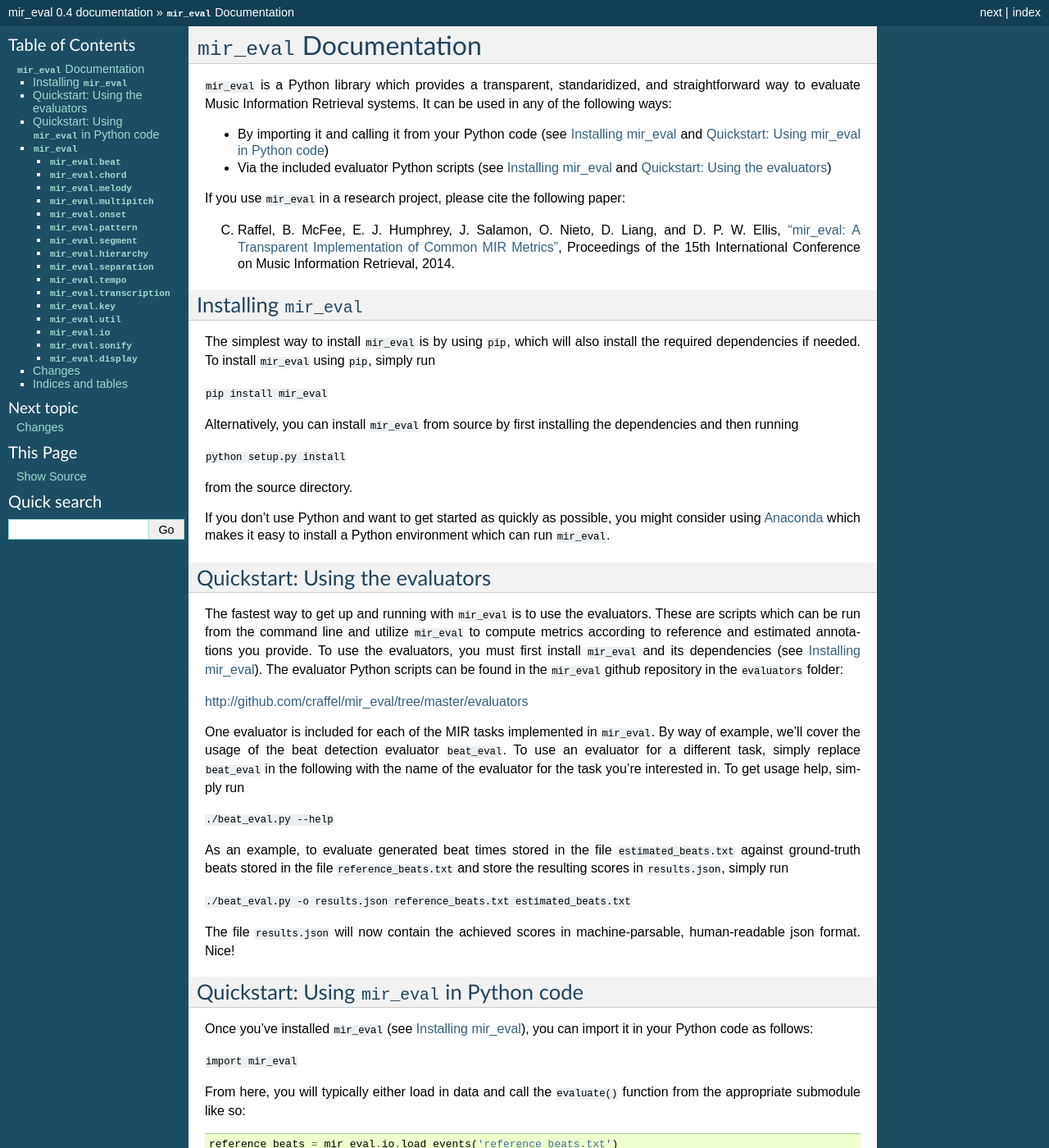
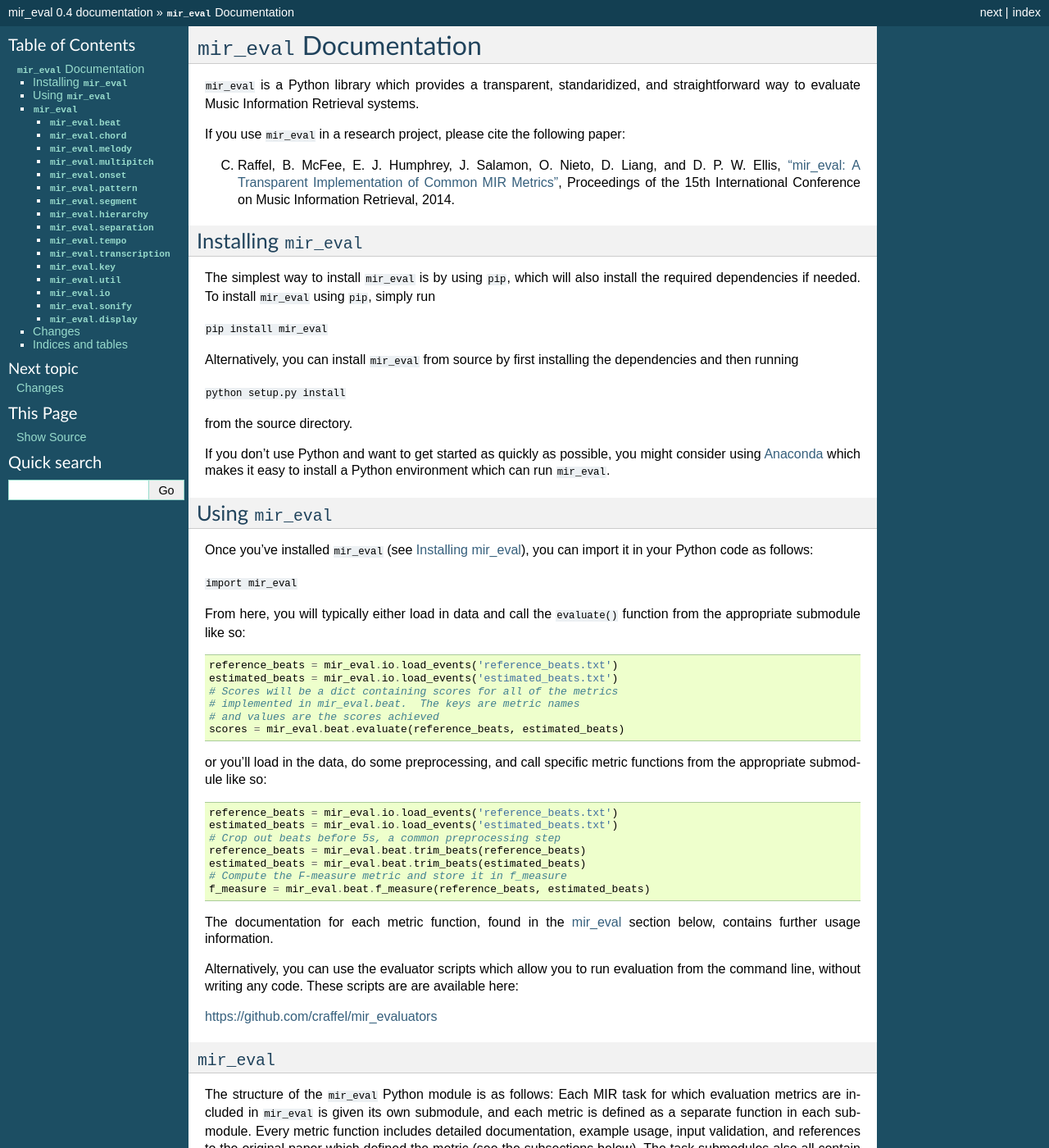
Before and after one commit to craffel/mir_eval, a Sphinx documentation site: the page built from docs/index.rst, in a window 1280 px wide and 1400 px high. Shown: the whole window at 82% size. Built offline with Sphinx 7.4.7, drawn with Linux system fonts in a browser that asks for light colours; formulas are drawn with MathJax 3.

Commit message:
Update documentation re: moved evaluators

```diff
--- a/docs/index.rst
+++ b/docs/index.rst
@@ -3,10 +3,6 @@
 **************************
 
 ``mir_eval`` is a Python library which provides a transparent, standaridized, and straightforward way to evaluate Music Information Retrieval systems.
-It can be used in any of the following ways:
-
-* By importing it and calling it from your Python code (see :ref:`installation` and :ref:`mir_eval_quickstart`)
-* Via the included evaluator Python scripts (see :ref:`installation` and :ref:`evaluators`)
 
 If you use ``mir_eval`` in a research project, please cite the following paper:
 
@@ -30,35 +26,7 @@ from the source directory.
 
 If you don't use Python and want to get started as quickly as possible, you might consider using `Anaconda <https://store.continuum.io/cshop/anaconda/>`_ which makes it easy to install a Python environment which can run ``mir_eval``.
 
-.. _evaluators:
-
-Quickstart: Using the evaluators
-================================
-
-The fastest way to get up and running with ``mir_eval`` is to use the evaluators.
-These are scripts which can be run from the command line and utilize ``mir_eval`` to compute metrics according to reference and estimated annotations you provide.
-To use the evaluators, you must first install ``mir_eval`` and its dependencies (see :ref:`installation`).
-The evaluator Python scripts can be found in the ``mir_eval`` github repository in the ``evaluators`` folder:
-
-http://github.com/craffel/mir_eval/tree/master/evaluators
-
-One evaluator is included for each of the MIR tasks implemented in ``mir_eval``.
-By way of example, we'll cover the usage of the beat detection evaluator ``beat_eval``.
-To use an evaluator for a different task, simply replace ``beat_eval`` in the following with the name of the evaluator for the task you're interested in.
-To get usage help, simply run
-
-``./beat_eval.py --help``
-
-As an example, to evaluate generated beat times stored in the file ``estimated_beats.txt`` against ground-truth beats stored in the file ``reference_beats.txt`` and store the resulting scores in ``results.json``, simply run
-
-``./beat_eval.py -o results.json reference_beats.txt estimated_beats.txt``
-
-The file ``results.json`` will now contain the achieved scores in machine-parsable, human-readable json format.  Nice!
-
-
-.. _mir_eval_quickstart:
-
-Quickstart: Using ``mir_eval`` in Python code
+Using ``mir_eval``
 =============================================
 
 Once you've installed ``mir_eval`` (see :ref:`installation`), you can import it in your Python code as follows:
@@ -85,6 +53,11 @@ or you'll load in the data, do some preprocessing, and call specific metric func
   f_measure = mir_eval.beat.f_measure(reference_beats, estimated_beats)
 
 The documentation for each metric function, found in the :ref:`mir_eval` section below, contains further usage information.
+
+Alternatively, you can use the evaluator scripts which allow you to run evaluation from the command line, without writing any code.
+These scripts are are available here:
+
+https://github.com/craffel/mir_evaluators
 
 .. _mir_eval:
 
```
